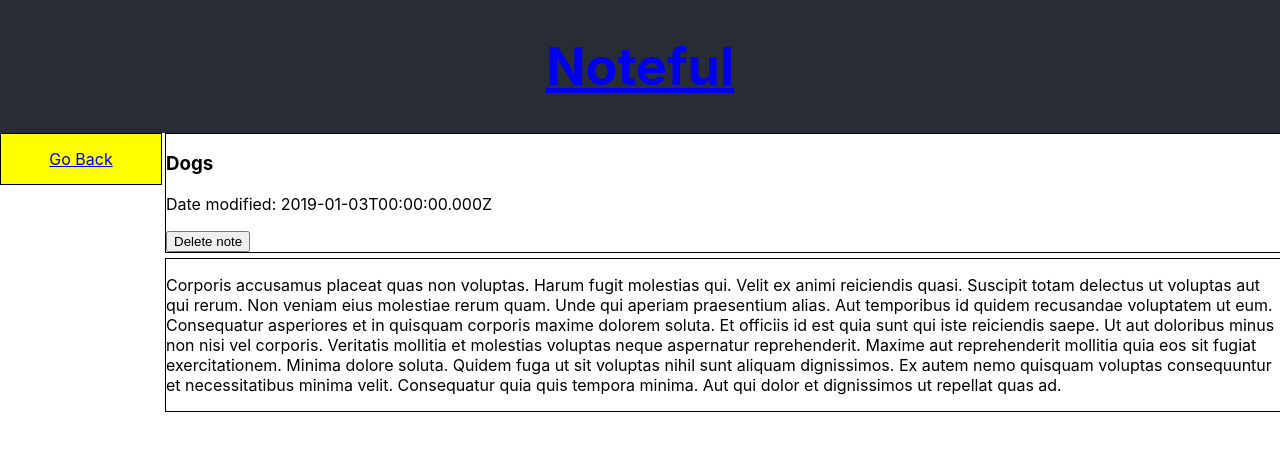
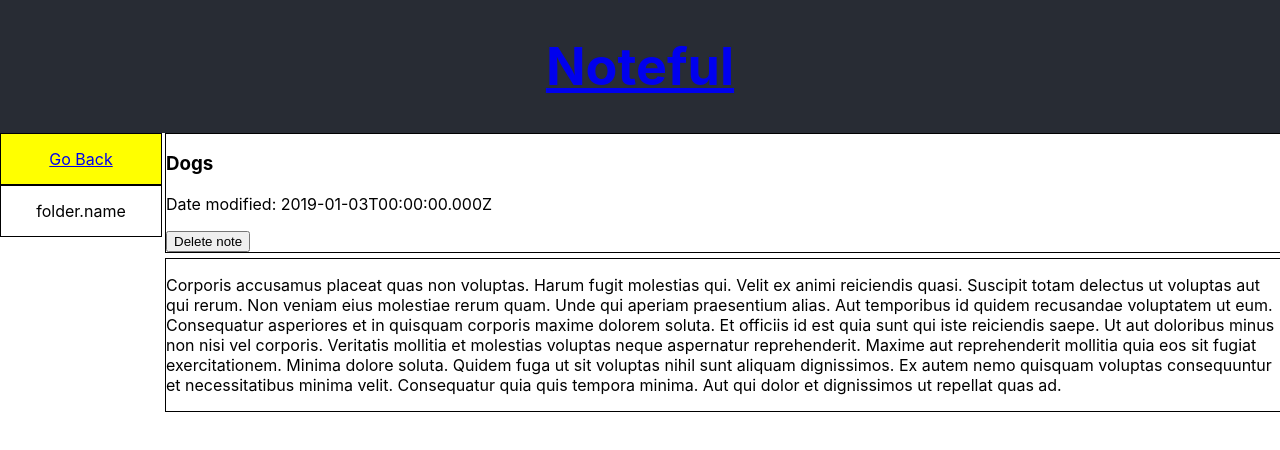
Before and after one commit to thinkful-ei-bee/joel-davidbo-noteful, a React (Create React App) app: page /notes/cbc787a0-ffaf-11e8-8eb2-f2801f1b9fd1 in a window 1280 px wide. Shown: the top 450 px of the page. Built offline with nearby package versions, Linux system fonts and the light colour scheme.

Commit message:
added one line

```diff
--- a/src/component/folderlist/folderlist.js
+++ b/src/component/folderlist/folderlist.js
@@ -14,7 +14,11 @@
                 {this.props.goBack ? 'Go Back' : folder.name}
               </Link>
             </li>
+
+
+
           )}
+          {this.props.goBack ? <li>folder.name</li> : ''}
         </ul>
       </>
     );
```
